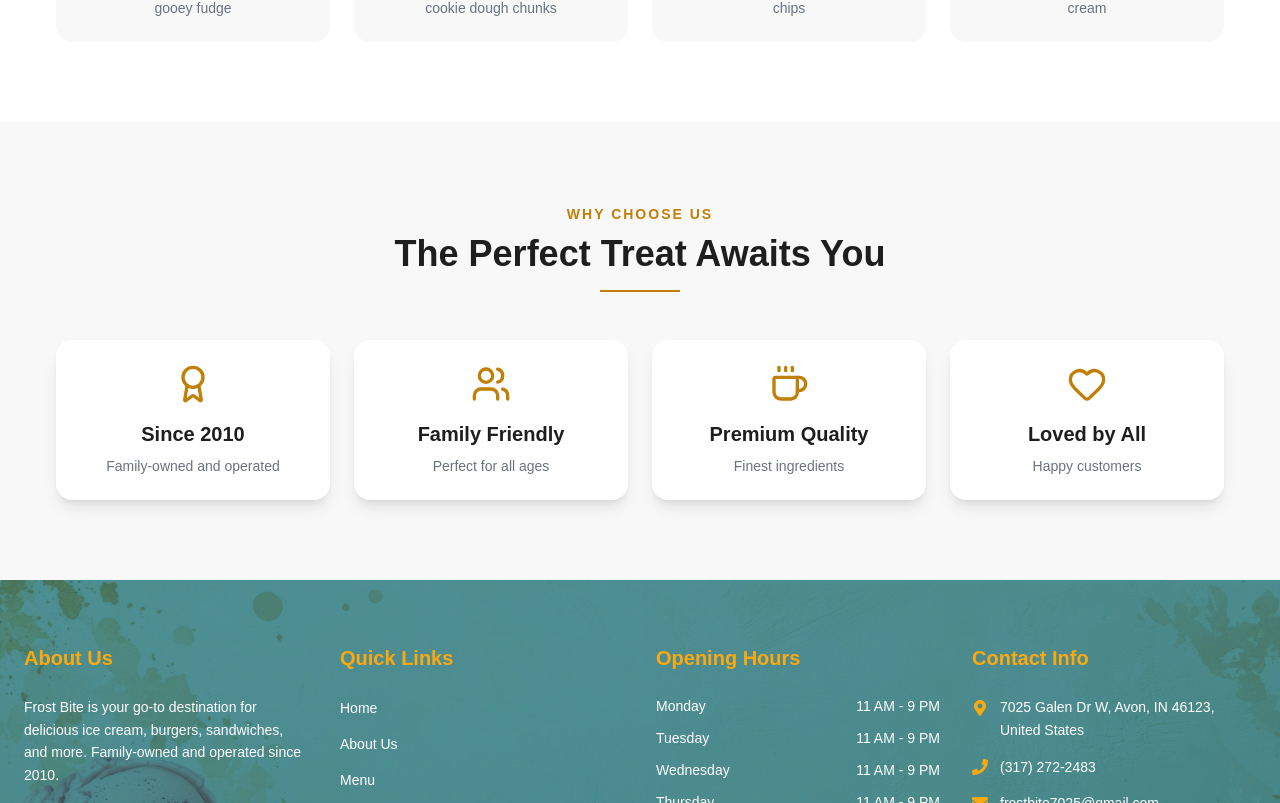
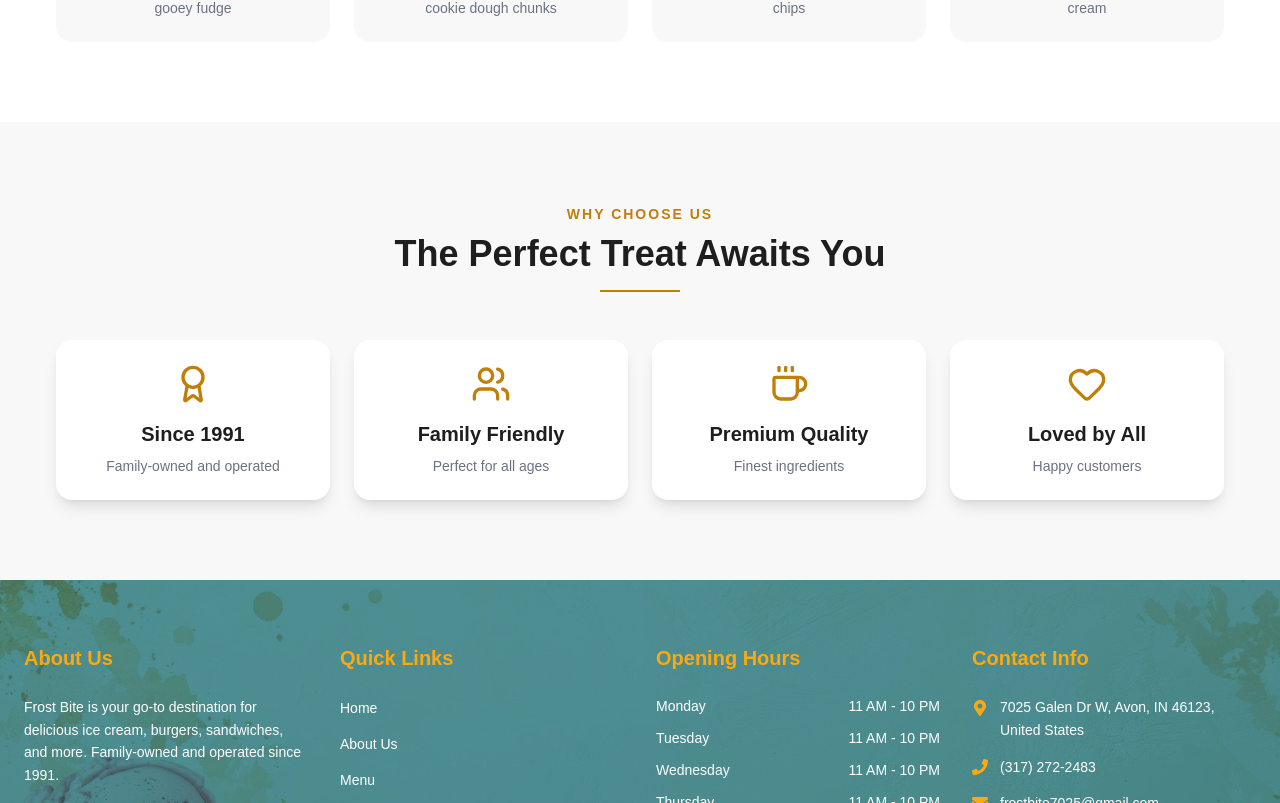
Before and after one commit to Wxperts-co/frost-bite, a Next.js app: page /about-us in a window 1280 px wide. Shown: the part 1997-2800 px from the top of the page. Built offline with nearby package versions, Linux system fonts and the light colour scheme.

Commit message:
changes-complete

```diff
--- a/app/about-us/page.tsx
+++ b/app/about-us/page.tsx
@@ -6,7 +6,7 @@ import { CheckCircle, Heart, Users, Award, Coffee } from "lucide-react";
 
 export const metadata: Metadata = {
   title: "About | Frost Bite | Ice Cream Shop Avon, IN",
-  description: "Learn about Frost Bite, a beloved ice cream shop in Avon, IN, since 2010. Family-owned, fresh ingredients & cozy vibes. Come taste the difference!",
+  description: "Learn about Frost Bite, a beloved ice cream shop in Avon, IN, since 1991. Family-owned, fresh ingredients & cozy vibes. Come taste the difference!",
   alternates: {
     canonical: "https://frostbite-avon-indiana.com/about-us",
   },
@@ -26,14 +26,14 @@ export const metadata: Metadata = {
   ],
   openGraph: {
     title: "About | Frost Bite | Ice Cream Shop Avon, IN",
-    description: "Learn about Frost Bite, a beloved ice cream shop in Avon, IN, since 2010. Family-owned, fresh ingredients & cozy vibes. Come taste the difference!",
+    description: "Learn about Frost Bite, a beloved ice cream shop in Avon, IN, since 1991. Family-owned, fresh ingredients & cozy vibes. Come taste the difference!",
     url: "https://frostbite-avon-indiana.com/about-us",
     type: "website",
   },
   twitter: {
     card: "summary_large_image",
     title: "About | Frost Bite | Ice Cream Shop Avon, IN",
-    description: "Learn about Frost Bite, a beloved ice cream shop in Avon, IN, since 2010. Family-owned, fresh ingredients & cozy vibes. Come taste the difference!",
+    description: "Learn about Frost Bite, a beloved ice cream shop in Avon, IN, since 1991. Family-owned, fresh ingredients & cozy vibes. Come taste the difference!",
   }
 };
 
@@ -63,7 +63,7 @@ export default function AboutUsPage() {
               Our Story
             </p>
             <h1 className="text-3xl md:text-4xl font-bold text-[#1e1e1e]">
-              About Frost Bite – Avon Indiana's Family-Owned &amp; <br /> Ice Cream Shop Since 2010
+              About Frost Bite – Avon Indiana's Family-Owned &amp; <br /> Ice Cream Shop Since 1991
             </h1>
           </div>
 
@@ -211,7 +211,7 @@ export default function AboutUsPage() {
 
           <div className="grid grid-cols-1 md:grid-cols-2 lg:grid-cols-4 gap-6">
             {[
-              { icon: <Award size={40} />, title: "Since 2010", desc: "Family-owned and operated" },
+              { icon: <Award size={40} />, title: "Since 1991", desc: "Family-owned and operated" },
               { icon: <Users size={40} />, title: "Family Friendly", desc: "Perfect for all ages" },
               { icon: <Coffee size={40} />, title: "Premium Quality", desc: "Finest ingredients" },
               { icon: <Heart size={40} />, title: "Loved by All", desc: "Happy customers" },
--- a/app/contact-us/page.tsx
+++ b/app/contact-us/page.tsx
@@ -65,9 +65,9 @@ export default function ContactUsPage() {
                   </h3>
                   <ul className="space-y-1">
                     <li className="text-[#000]">
-                      Monday - Saturday: 11 AM - 9 PM
+                      Monday - Saturday: 11 AM - 10 PM
                     </li>
-                    <li className="text-[#000]">Sunday: 12 PM - 8 PM</li>
+                    <li className="text-[#000]">Sunday: 12 PM - 10 PM</li>
                   </ul>
                 </div>
 
--- a/components/common/Footer.tsx
+++ b/components/common/Footer.tsx
@@ -25,13 +25,13 @@ const Footer = () => {
   ];
 
   const openingHours = [
-    { day: "Monday", hours: "11 AM - 9 PM" },
-    { day: "Tuesday", hours: "11 AM - 9 PM" },
-    { day: "Wednesday", hours: "11 AM - 9 PM" },
-    { day: "Thursday", hours: "11 AM - 9 PM" },
-    { day: "Friday", hours: "11 AM - 9 PM" },
-    { day: "Saturday", hours: "11 AM - 9 PM" },
-    { day: "Sunday", hours: "12 PM - 9 PM" },
+    { day: "Monday", hours: "11 AM - 10 PM" },
+    { day: "Tuesday", hours: "11 AM - 10 PM" },
+    { day: "Wednesday", hours: "11 AM - 10 PM" },
+    { day: "Thursday", hours: "11 AM - 10 PM" },
+    { day: "Friday", hours: "11 AM - 10 PM" },
+    { day: "Saturday", hours: "11 AM - 10 PM" },
+    { day: "Sunday", hours: "12 PM - 10 PM" },
   ];
 
   const socialIcons = [
@@ -101,7 +101,7 @@ const Footer = () => {
             <p className="text-white text-sm leading-relaxed mb-4">
               Frost Bite is your go-to destination for delicious ice cream,
               burgers, sandwiches, and more. Family-owned and operated since
-              2010.
+              1991.
             </p>
           </div>
 
```
